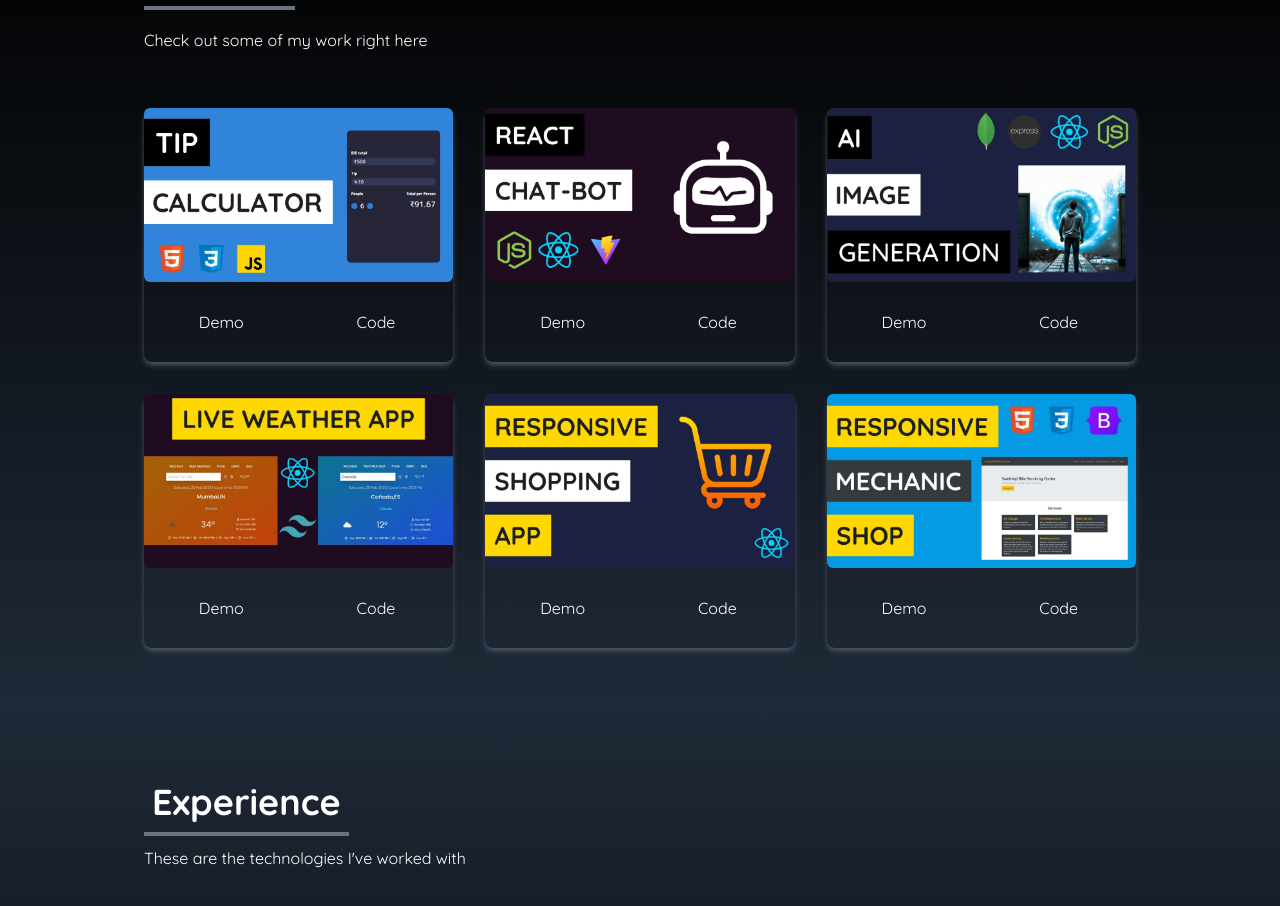
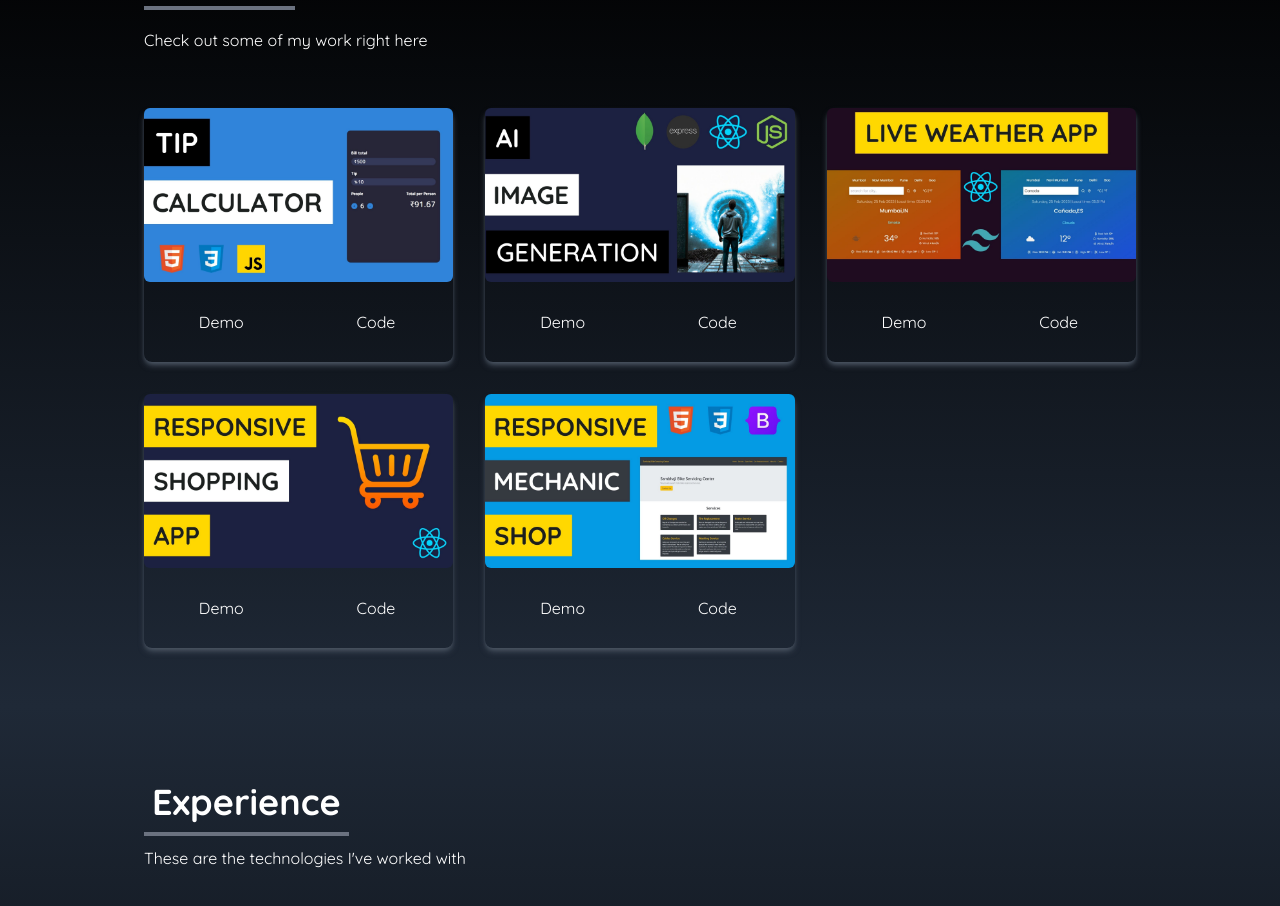
Before and after one commit to im-saurabh/Saurabh-Mhase, a React (Vite) app: page / in a window 1280 px wide. Shown: the part 1694-2600 px from the top of the page. Built offline with nearby package versions, Linux system fonts and the light colour scheme.

Commit message:
Update Portfolio.jsx

```diff
--- a/src/components/Portfolio.jsx
+++ b/src/components/Portfolio.jsx
@@ -1,6 +1,5 @@
 import React, { useState } from "react";
 import TipCalculator from "../assets/portfolio/tipcalculator.jpg";
-import ChatBot from "../assets/portfolio/chatbot.jpg";
 import AIImageGeneration from "../assets/portfolio/ai image generation.jpg";
 import WeatherApp from "../assets/portfolio/weather app.jpg";
 import ShoppingApp from "../assets/portfolio/shop cart.jpg";
@@ -13,12 +12,6 @@ const Portfolio = () => {
       src: TipCalculator,
       demo: "https://tip-calculator-im-saurabh.vercel.app/",
       code: "https://github.com/im-saurabh/Tip_Calculator",
-    },
-    {
-      id: 2,
-      src: ChatBot,
-      demo: "https://mr-codex-im-saurabh.vercel.app/",
-      code: "https://github.com/im-saurabh/Mr-CodeX",
     },
     {
       id: 3,
```
